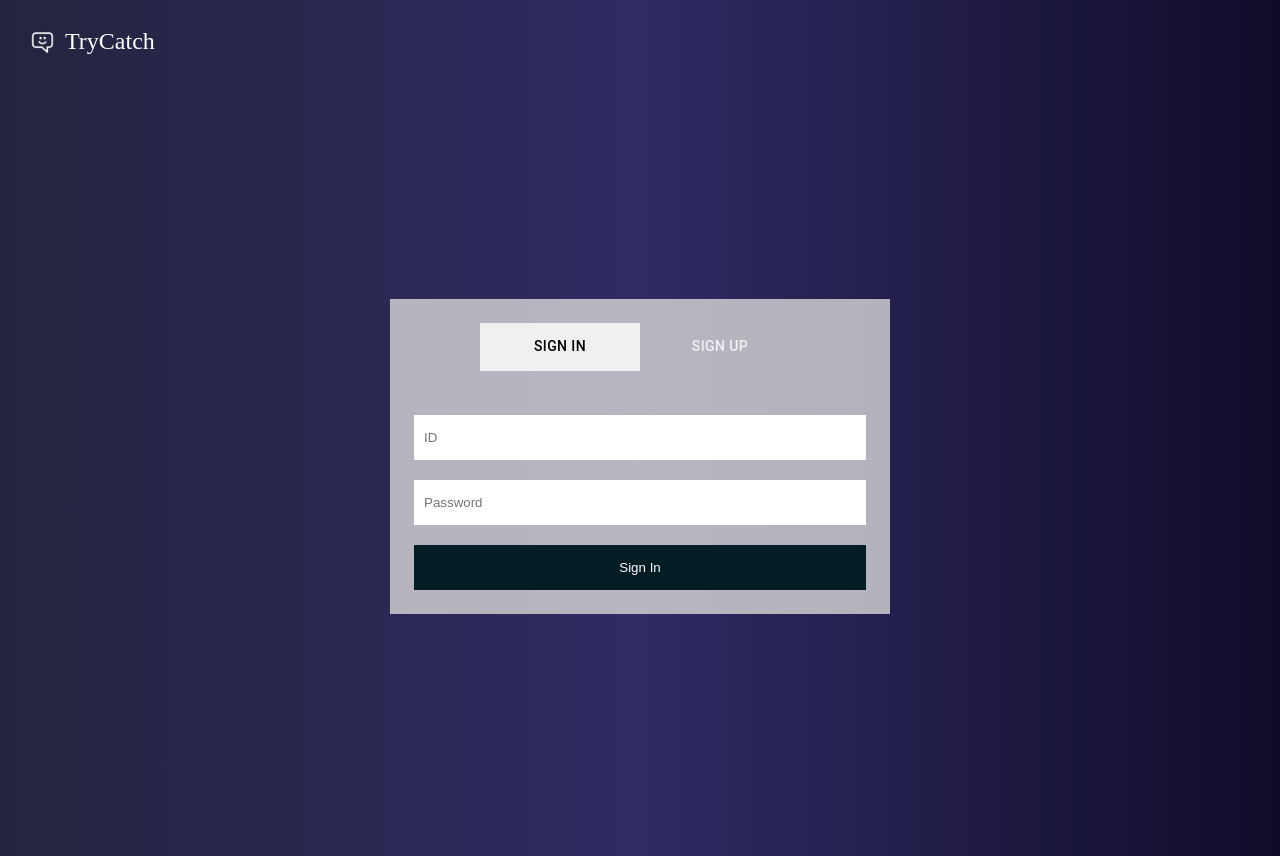
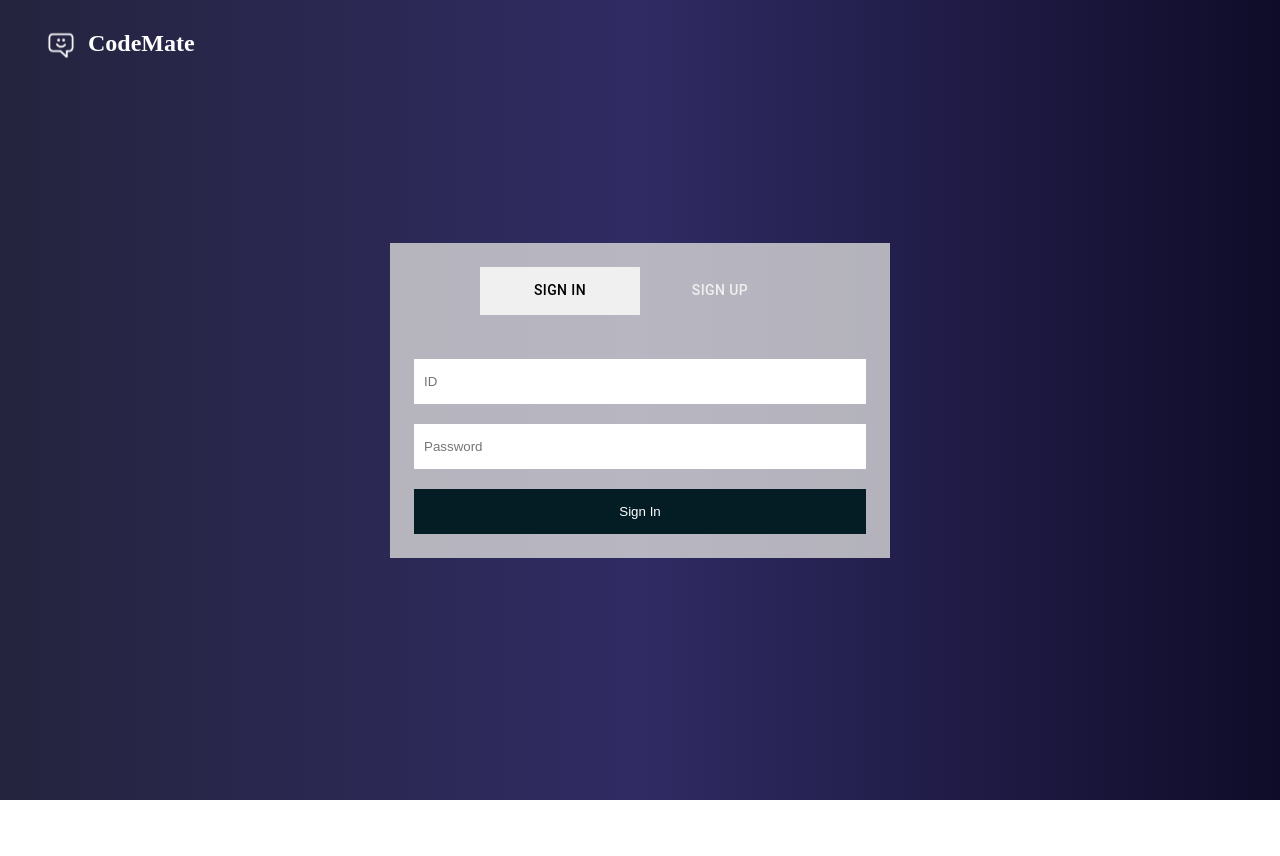
Before and after one commit to eunjuch/stack-overflow-chatbot, a React (Create React App) app in the folder frontend/: page /auth in a window 1280 px wide. After the commit the page ends 800 px from the top, so only its background shows below. Built offline with nearby package versions, Linux system fonts and the light colour scheme.

Commit message:
Feat: Onboarding

```diff
--- a/frontend/src/components/Header/index.jsx
+++ b/frontend/src/components/Header/index.jsx
@@ -1,13 +1,16 @@
 import * as S from './index.styles.js';
-import { ReactComponent as Logo } from '../../assets/logo.svg';
+import { ReactComponent as LogoIcon } from '../../assets/logo.svg';
+import { Link } from 'react-router-dom';
 
 const Header = () => {
   return (
     <S.Header>
-      <S.Inner>
-        <Logo height="25" width="25" />
-        <div>TryCatch</div>
-      </S.Inner>
+      <Link to="/">
+        <S.Logo>
+          <LogoIcon />
+          CodeMate
+        </S.Logo>
+      </Link>
     </S.Header>
   );
 };
--- a/frontend/src/components/Header/index.styles.js
+++ b/frontend/src/components/Header/index.styles.js
@@ -4,17 +4,16 @@ export const Header = styled.header`
   width: 100%;
   height: 56px;
   color: white;
-  font-size: 20px;
+  gap: 10px;
+  padding: 28px 30px 0 30px;
 `;
 
-export const Inner = styled.div`
-  width: 100%;
+export const Logo = styled.div`
   display: flex;
-  align-items: start;
-  gap: 10px;
-  padding: 28px 30px 0 30px;
-
-  div {
-    font-size: 24px;
-  }
+  align-items: center;
+  gap: 12px;
+  font-size: 24px;
+  font-weight: 600;
+  padding-left: 16px;
+  color: white;
 `;
--- /dev/null
+++ b/frontend/src/pages/OnboardingPage/index.jsx
@@ -0,0 +1,32 @@
+import { Link } from "react-router-dom";
+import { OnboardingButton, OnboardingText } from "./index.styles"
+
+
+const OnboardingPage = () => {
+  return (
+    <>
+      <div
+        style={{
+          width: '100%',
+          minHeight: '100vh',
+          marginTop: '-56px',
+          display: 'flex',
+          flexDirection: 'column',
+          alignItems: 'center',
+          justifyContent: 'center'
+        }}>
+        <OnboardingText>
+          <link href="https://fonts.googleapis.com/css2?family=Nanum+Gothic+Coding&display=swap" rel="stylesheet"></link>
+          Ready to boost your code to the next level?
+        </OnboardingText>
+        <Link to="/auth">
+          <OnboardingButton>
+            Get Started
+          </OnboardingButton>
+        </Link>
+      </div>
+    </>
+  )
+}
+
+export default OnboardingPage;
--- /dev/null
+++ b/frontend/src/pages/OnboardingPage/index.styles.js
@@ -0,0 +1,28 @@
+// @import url('https://fonts.googleapis.com/css2?family=Nanum+Gothic+Coding&display=swap');
+import styled from 'styled-components';
+
+export const OnboardingText = styled.p`
+  color: #FFF;
+  text-align: center;
+  font-family: 'Nanum Gothic Coding', monospace;
+  font-size: 30px;
+  font-style: normal;
+  font-weight: 700;
+  line-height: normal;
+`
+
+export const OnboardingButton = styled.button`
+  width: 300px;
+  height: 80px;
+  border-radius: 15px;
+  background: #EEE;
+  margin-top: 80px;
+
+  color: #041C24;
+  text-align: center;
+  font-family: Inter;
+  font-size: 30px;
+  font-style: normal;
+  font-weight: 600;
+  line-height: normal;
+`
--- a/frontend/src/pages/SignPage/index.jsx
+++ b/frontend/src/pages/SignPage/index.jsx
@@ -12,7 +12,15 @@ const SignPage = () => {
   }
   return (
     <>
-      <div style={{ width: '100%', minHeight: '100vh', display: 'flex', alignItems: 'center', justifyContent: 'center' }}>
+      <div
+        style={{
+          width: '100%',
+          minHeight: '100vh',
+          marginTop: '-56px',
+          display: 'flex',
+          alignItems: 'center',
+          justifyContent: 'center'
+        }}>
         <S.SignWrapper>
           <TabContext value={tabValue} >
             <Box sx={{ borderBottom: 1, borderColor: 'divider' }}>
--- a/frontend/src/router.jsx
+++ b/frontend/src/router.jsx
@@ -3,8 +3,10 @@ import AuthLayout from './layouts/AuthLayout';
 import BaseLayout from './layouts/BaseLayout';
 import DashBoardPage from './pages/DashboardPage';
 import SignPage from './pages/SignPage';
+import OnboardingPage from './pages/OnboardingPage';
 
-const isLogin = window.localStorage.getItem('isLogin');
+// const isLogin = window.localStorage.getItem('isLogin');
+const isLogin = false;
 
 const router = createBrowserRouter([
   {
@@ -25,7 +27,7 @@ const router = createBrowserRouter([
       {
         index: true,
         path: '/',
-        element: isLogin ? <DashBoardPage /> : <div>OnboardingPage</div>,
+        element: isLogin ? <DashBoardPage /> : <OnboardingPage />,
       },
       {
         path: '/:historyId',
```
